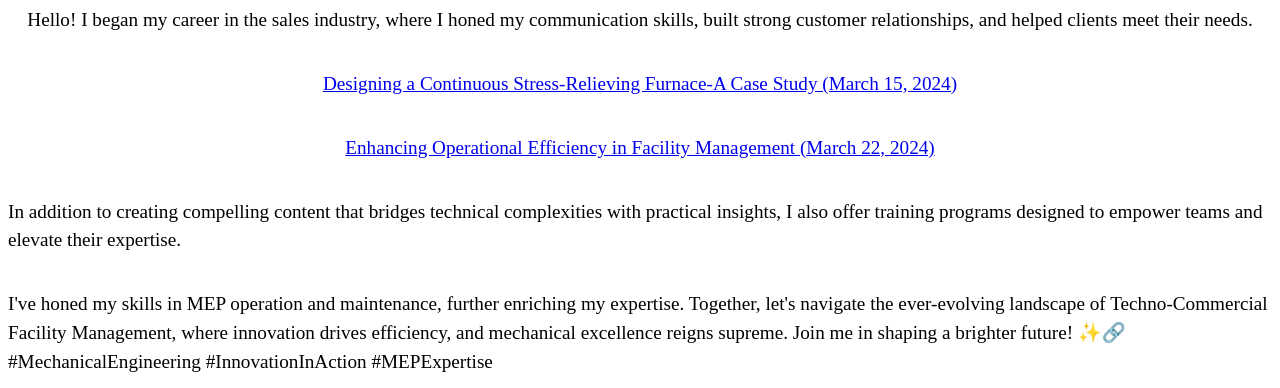
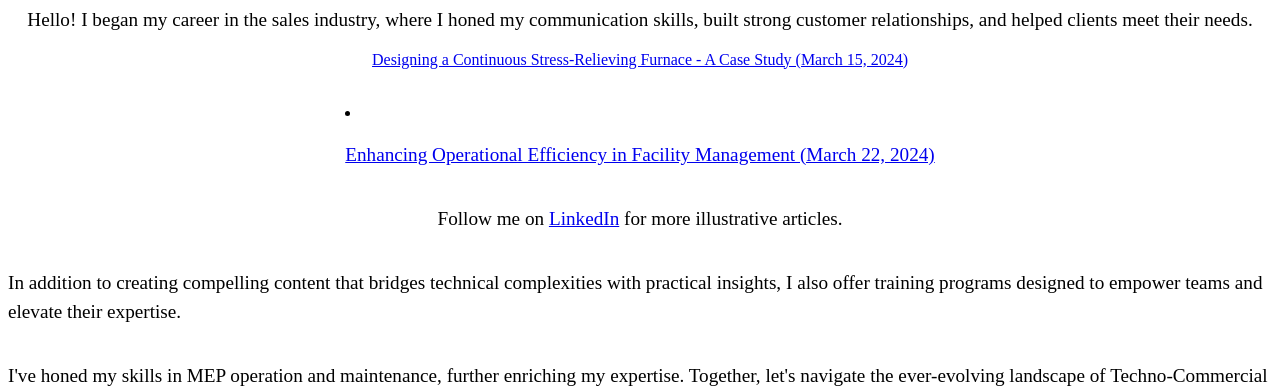
Before and after one commit to Hilal-Madany/resume, a website: page index.html in a window 1280 px wide. Shown: the part 429-817 px from the top of the page. Drawn offline with Linux system fonts and the light colour scheme.

Commit message:
Update index.html

```diff
--- a/index.html
+++ b/index.html
@@ -61,17 +61,20 @@
 
   <p>Hello! I began my career in the sales industry, where I honed my communication skills, built strong customer relationships, and helped clients meet their needs.</p>
 
-  <p>
   <a href="Designing%20a%20Continuous%20Stress-Relieving%20Furnace-A%20Case%20Study.html">
-    Designing a Continuous Stress-Relieving Furnace-A Case Study (March 15, 2024)
+            Designing a Continuous Stress-Relieving Furnace - A Case Study (March 15, 2024)
           </a>
         </p>
-
+      </li>
+      <li>
         <p>
           <a href="Enhancing%20Operational%20Efficiency%20in%20Facility%20Management.html">
             Enhancing Operational Efficiency in Facility Management (March 22, 2024)
           </a>
         </p>
+      </li>
+    </ul>
+    <p>Follow me on <a href="https://www.linkedin.com/in/s-hilaluddin/" target="_blank">LinkedIn</a> for more illustrative articles.</p>
 
   <p>In addition to creating compelling content that bridges technical complexities with practical insights, I also offer training programs designed to empower teams and elevate their expertise.</p>
 
```
Lines whose indentation alone changed are shown as unchanged.
